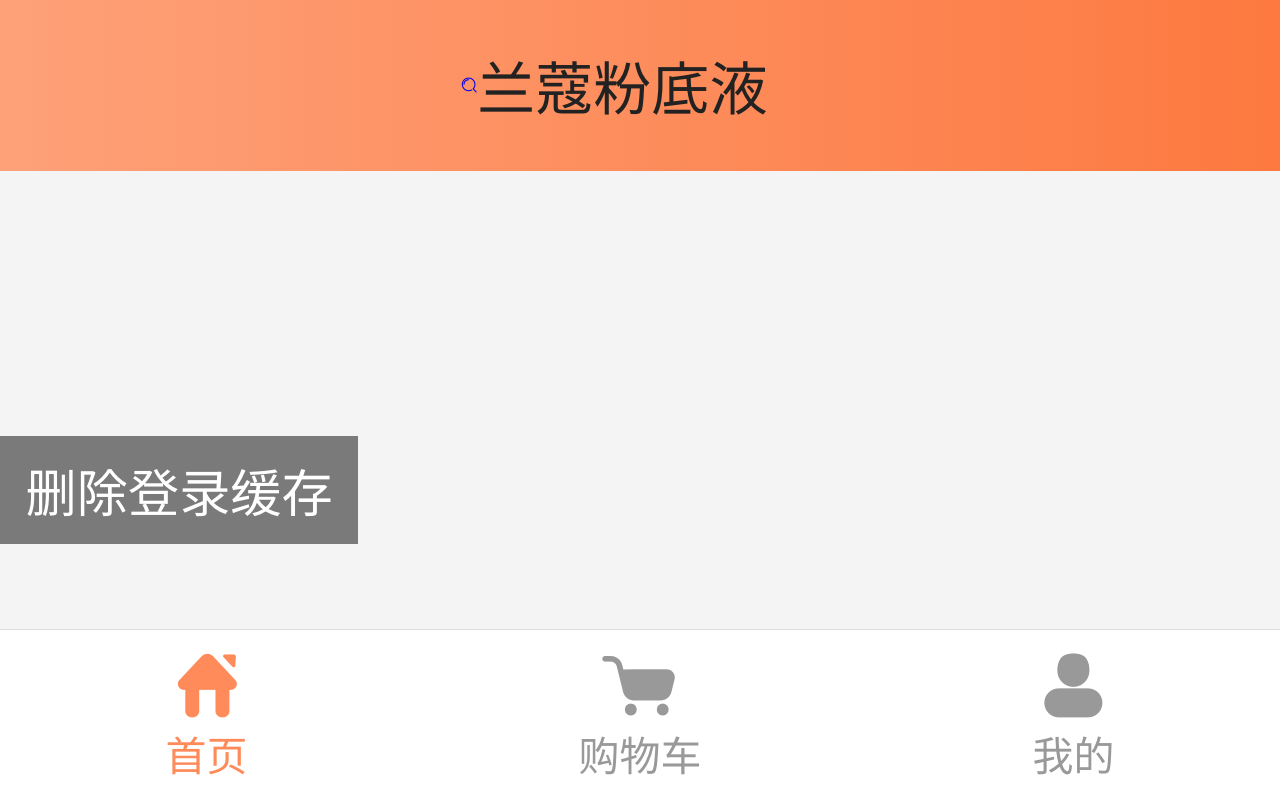
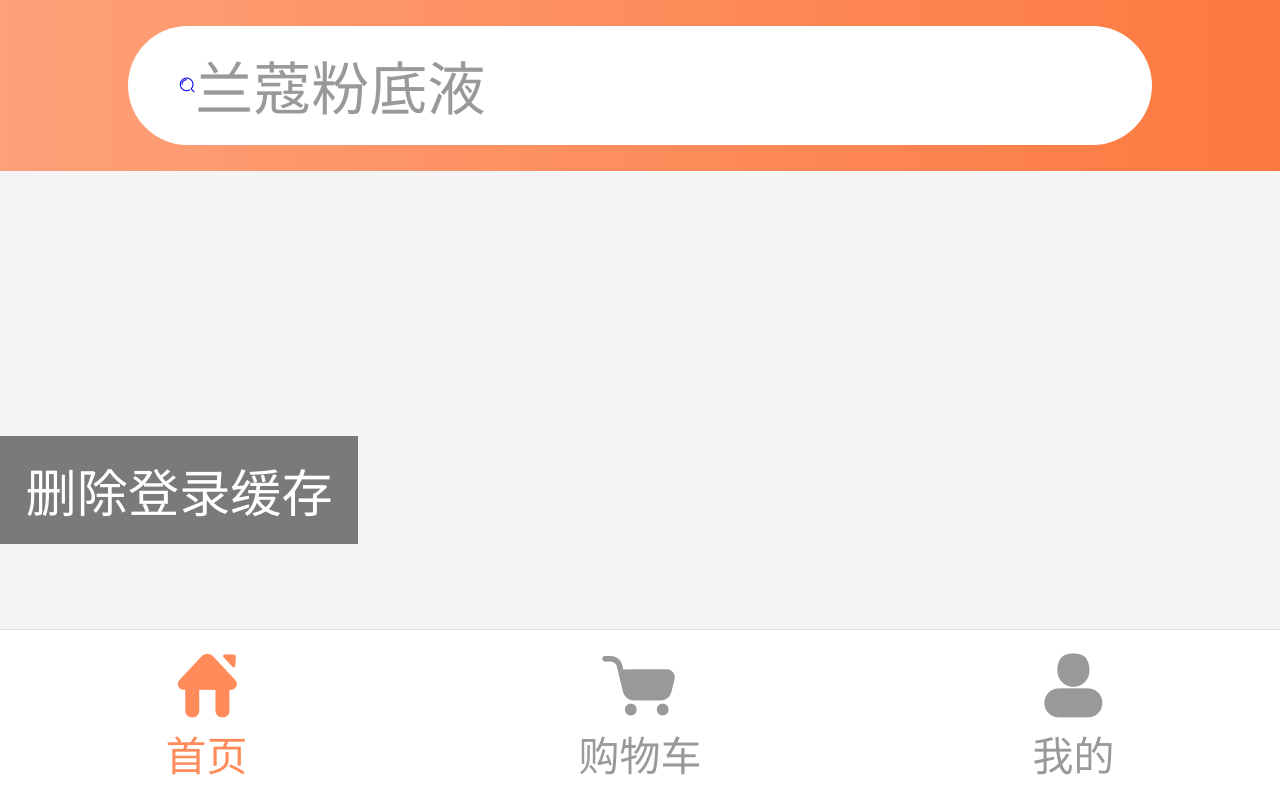
Before and after one commit to txl764496056/vue-imitate-taobao, a Vue app: page /#/ in a window 1280 px wide. Built offline with nearby package versions, Linux system fonts and the light colour scheme.

Commit message:
输入框光标颜色修改

```diff
--- a/src/components/global/Back.vue
+++ b/src/components/global/Back.vue
@@ -56,9 +56,6 @@
     line-height:$back-nav-h;
     background-color:#fff;
     font-size:vm(34);
-    // display:flex;
-    // justify-content: space-between;
-    // align-items:center;
     .left{
         @extend .abs;
         left:0;
@@ -86,9 +83,9 @@
         text-align:center;
         font-size:vm(34);
         flex:1;
+        margin:0 vm(70);
         &.left{
             text-align:left;
-            padding-left:vm(70);
         }
     }
 }
--- a/src/components/global/InputItem.vue
+++ b/src/components/global/InputItem.vue
@@ -3,7 +3,7 @@
         <slot name="left"></slot>
         <div class="input">
             <input
-            :class="{'focus-color':value!=''}"
+            :class="{'cursor-color':cursorColor&&value==''}"
             :value='value'
             v-on="inputListeners"
             v-bind="$attrs"/>
@@ -43,11 +43,19 @@
             clearBg:{
                 type:Boolean,
                 default:false
+            },
+            cursorColor:{
+                type:Boolean,
+                default:false
             }
         },
         data(){
             return {
                 isShow:false,
+                inputStyle:{
+                    'text-shadow':'0 0 0 '+this.cursorColor,
+                    '-webkit-text-fill-color':'transparent'
+                }
             }
         },
         computed:{
@@ -118,12 +126,12 @@
         border:none;
         font-size:vm(34);
         background-color:transparent;
-        &:focus{
+        color:$txt-black;
+        &.cursor-color{
             color:$theme-color;
         }
-        &.focus-color{
-            text-shadow:0 0 0 $txt-black;
-            -webkit-text-fill-color:transparent;
+        &:disabled{
+            color:$txt-gray2;
         }
     }
 }
--- a/src/views/Home.vue
+++ b/src/views/Home.vue
@@ -1,8 +1,7 @@
 <template>
   <div class="home">
     <router-link to="/search" class="top red-linear">
-      <!-- <search class="home-search" disabled v-model="search" :placeholder="'搜索'"></search> -->
-      <input-item v-model="search" disabled :placeholder="'搜索'">
+      <input-item class="home-search" v-model="search" disabled :placeholder="'搜索'">
         <template #left>
           <i class="iconfont icon-sousuo"></i>
         </template>
@@ -49,6 +48,9 @@
   align-items: center;
   .home-search{
     width:80%;
+    background-color:#fff;
+    border-radius:vm(50);
+    padding:0 vm(30);
   }
 }
 </style>
--- a/src/views/Login.vue
+++ b/src/views/Login.vue
@@ -12,6 +12,7 @@
         type="text"
         :clearIcon="true"
         :clearShow="true"
+        :cursorColor='true'
         @keydown="tellKeydown"
         @keyup="tellKeyup"
         placeholder="请输入手机号码">
@@ -27,6 +28,7 @@
         class="login-unit"
         v-model='verifyCode'
         type="text"
+        :cursorColor="true"
         @input="checkVerifyCode"
         placeholder="请输入验证码">
             <template #right>
--- a/src/views/Search.vue
+++ b/src/views/Search.vue
@@ -2,7 +2,11 @@
     <div>
         <back>
             <template #back-title>
-                <input-item v-model="search" clearIcon placeholder="搜索"></input-item>
+                <input-item v-model="search" clearIcon placeholder="搜索">
+                    <template #left>
+                        <i class="iconfont icon-sousuo"></i>
+                    </template>
+                </input-item>
             </template>
         </back>
     </div>
```
